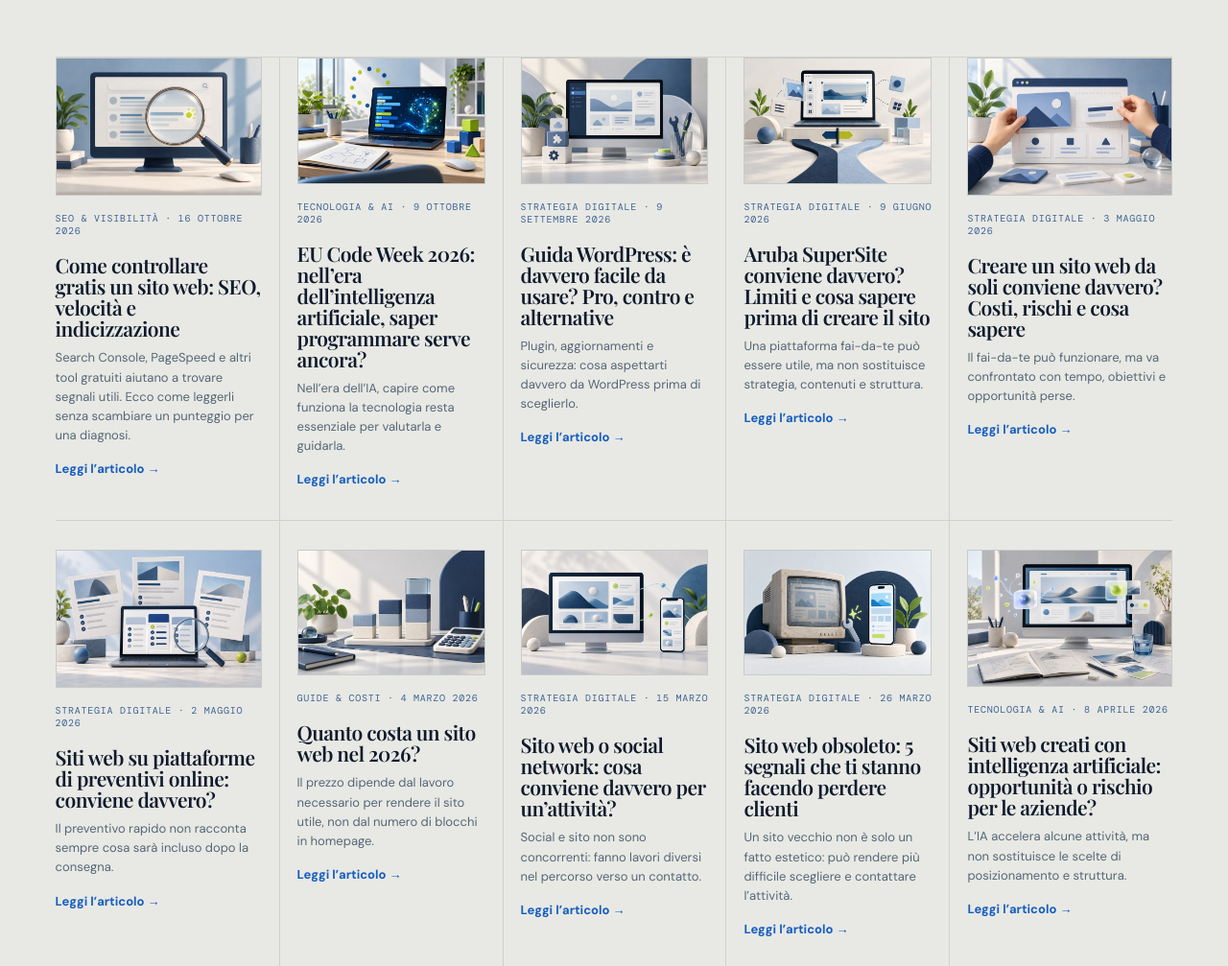
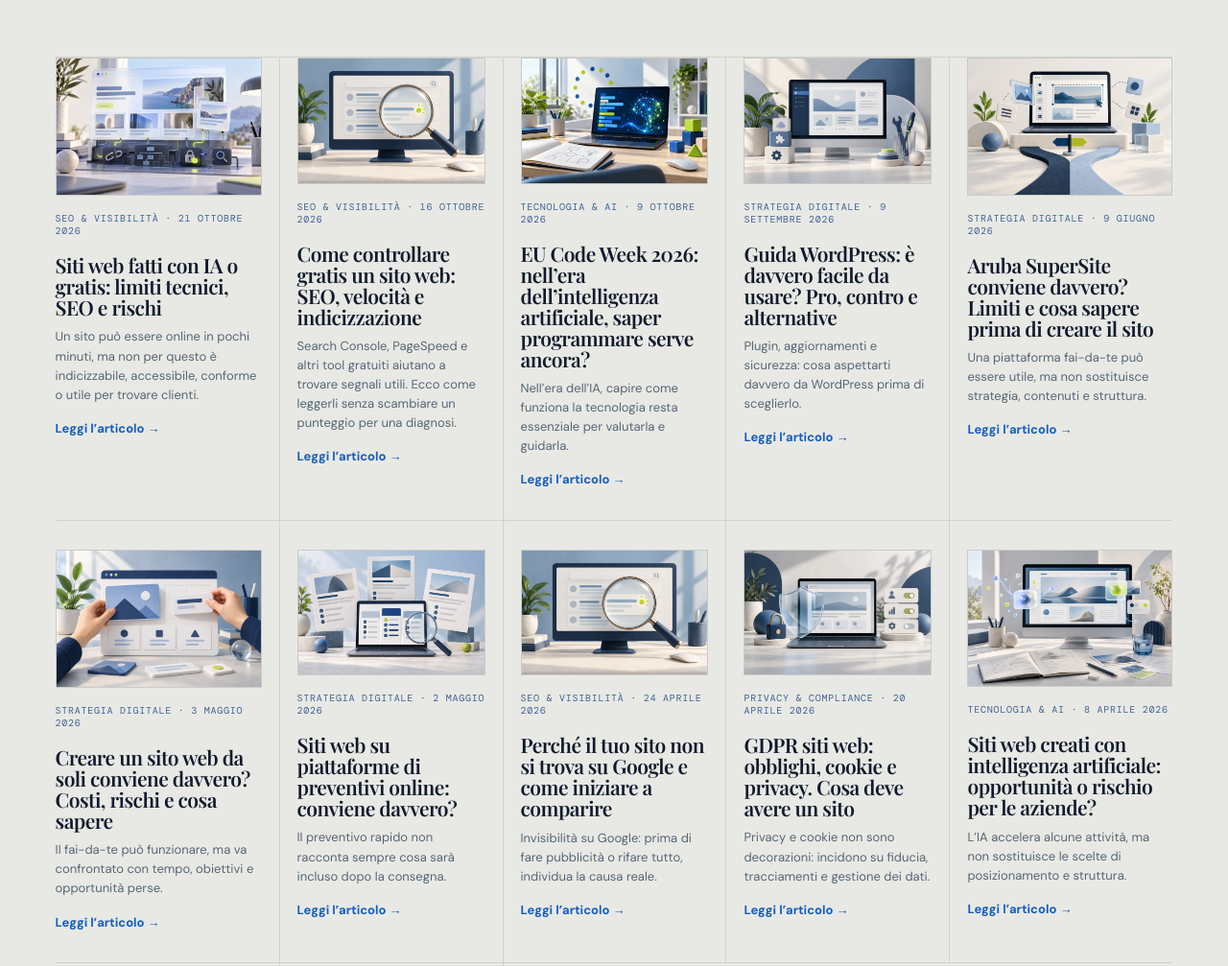
Before and after one commit to 4weblab/4weblab-site, an Astro site: page /blog in a window 1280 px wide. Shown: the part 1450-2457 px from the top of the page at 96% size. Built offline with nearby package versions, Linux system fonts and the light colour scheme; Astro itself is replaced by a stand-in of ours.

Commit message:
Order blog articles by publication date

```diff
--- a/src/pages/blog/index.astro
+++ b/src/pages/blog/index.astro
@@ -9,9 +9,11 @@ import { SITE } from '../../config/site';
 import { blogArticles, formatArticleDate, getArticleVisual } from '../../config/blog';
 import { getArticleModified } from '../../config/blog-interlinks';
 
+const orderedBlogArticles = [...blogArticles].sort((a, b) => b.published.localeCompare(a.published));
+
 const structuredData = [{ '@context': 'https://schema.org', '@graph': [
   { '@type': 'BreadcrumbList', itemListElement: [{ '@type': 'ListItem', position: 1, name: 'Home', item: `${SITE.url}/` }, { '@type': 'ListItem', position: 2, name: 'Blog', item: `${SITE.url}/blog/` }] },
-  { '@type': 'Blog', '@id': `${SITE.url}/blog/#blog`, name: 'Blog 4 Web Lab', url: `${SITE.url}/blog/`, inLanguage: 'it-IT', publisher: { '@id': `${SITE.url}/#business` }, blogPost: blogArticles.map((article) => ({ '@type': 'BlogPosting', headline: article.title, description: article.description, url: `${SITE.url}/blog/${article.slug}/`, image: `${SITE.url}${getArticleVisual(article).image}`, datePublished: article.published, dateModified: getArticleModified(article.slug, article.modified) })) },
+  { '@type': 'Blog', '@id': `${SITE.url}/blog/#blog`, name: 'Blog 4 Web Lab', url: `${SITE.url}/blog/`, inLanguage: 'it-IT', publisher: { '@id': `${SITE.url}/#business` }, blogPost: orderedBlogArticles.map((article) => ({ '@type': 'BlogPosting', headline: article.title, description: article.description, url: `${SITE.url}/blog/${article.slug}/`, image: `${SITE.url}${getArticleVisual(article).image}`, datePublished: article.published, dateModified: getArticleModified(article.slug, article.modified) })) },
 ] }];
 ---
 <!doctype html><html lang="it"><head><SeoHead title="Blog: siti web, SEO, costi e AI | 4 Web Lab" description="Guide pratiche su siti web, SEO, costi, GDPR e intelligenza artificiale per attività, professionisti e PMI." image="/images/og/home.webp" structuredData={structuredData} /></head><body>
@@ -19,7 +21,7 @@ const structuredData = [{ '@context': 'https://schema.org', '@graph': [
 <main id="contenuto">
   <div class="breadcrumb-strip"><div class="wrap"><Breadcrumbs items={[{ label: 'Home', href: '/' }, { label: 'Blog' }]} /></div></div>
   <section class="blog-hub-hero"><div class="wrap"><p class="eyebrow light">Blog 4 Web Lab</p><h1>Guide pratiche su siti web,<br /><em>SEO e intelligenza artificiale.</em></h1><p class="lead">Risposte concrete per capire se rifare un sito, come valutarne costi e visibilità e quando l’intelligenza artificiale può aiutare davvero.</p></div></section>
-  <section class="blog-index" aria-labelledby="articoli"><div class="blog-index-grid"><div class="blog-index-heading"><p class="eyebrow">Prima di scegliere</p><h2 id="articoli">Capire prima.<br /><em>Scegliere meglio.</em></h2><p>Qui trovi risposte alle domande che arrivano prima di un progetto: quanto costa un sito, perché non si trova su Google, cosa comportano privacy e strumenti fai-da-te e dove l’intelligenza artificiale può essere utile. Ogni articolo parte da un problema concreto e indica cosa controllare prima di decidere.</p></div><div class="blog-card-grid">{blogArticles.map((article) => { const visual = getArticleVisual(article); return <article><a href={`/blog/${article.slug}/`}><ResponsiveImage src={visual.image} alt={visual.alt} width={1536} height={1024} sizes="(max-width: 680px) calc(100vw - 40px), (max-width: 1200px) 50vw, 20vw" /><div><p class="blog-card-meta">{article.category} · {formatArticleDate(article.published)}</p><h3>{article.title}</h3><p>{article.excerpt}</p><span>Leggi l’articolo →</span></div></a></article>; })}</div></div></section>
+  <section class="blog-index" aria-labelledby="articoli"><div class="blog-index-grid"><div class="blog-index-heading"><p class="eyebrow">Prima di scegliere</p><h2 id="articoli">Capire prima.<br /><em>Scegliere meglio.</em></h2><p>Qui trovi risposte alle domande che arrivano prima di un progetto: quanto costa un sito, perché non si trova su Google, cosa comportano privacy e strumenti fai-da-te e dove l’intelligenza artificiale può essere utile. Ogni articolo parte da un problema concreto e indica cosa controllare prima di decidere.</p></div><div class="blog-card-grid">{orderedBlogArticles.map((article) => { const visual = getArticleVisual(article); return <article><a href={`/blog/${article.slug}/`}><ResponsiveImage src={visual.image} alt={visual.alt} width={1536} height={1024} sizes="(max-width: 680px) calc(100vw - 40px), (max-width: 1200px) 50vw, 20vw" /><div><p class="blog-card-meta">{article.category} · {formatArticleDate(article.published)}</p><h3>{article.title}</h3><p>{article.excerpt}</p><span>Leggi l’articolo →</span></div></a></article>; })}</div></div></section>
   <section class="blog-hub-cta"><div class="wrap"><div><p class="eyebrow light">Hai un dubbio sul tuo sito?</p><h2>Partiamo da ciò<br />che non <em>funziona.</em></h2></div><div><p>Se il sito esiste già ma non sai da dove iniziare, una perizia tecnica aiuta a separare i problemi di struttura, visibilità e percorso verso il contatto prima di rifarlo.</p><a class="button" href="/perizia-sito-web/">Scopri la perizia →</a></div></div></section>
 </main><SiteFooter />
 </body></html>
```
